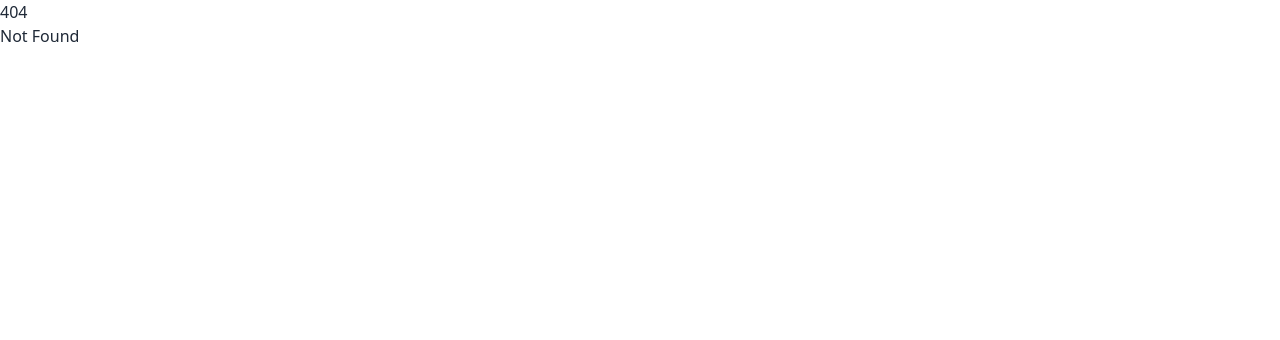
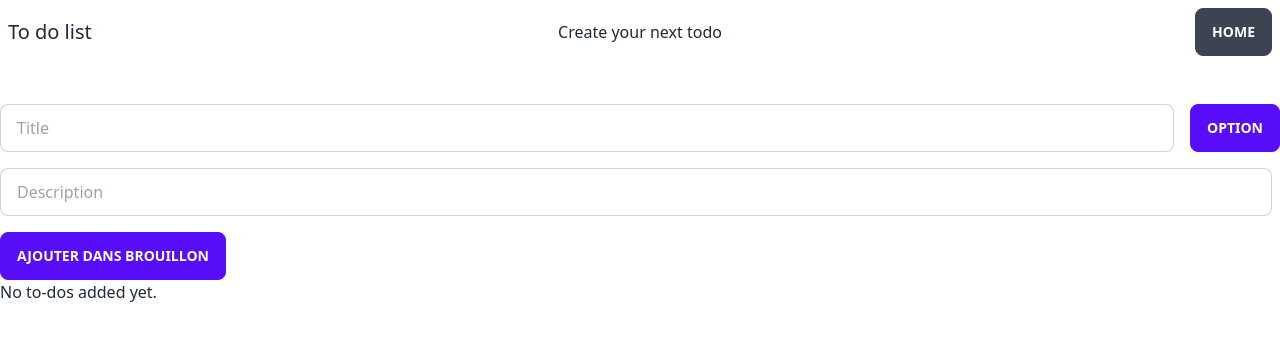
Before and after one commit to nielsmerceron/AWS, a SvelteKit app in the folder Front/todolist/: page /createtodo in a window 1280 px wide. Before the commit this address had no page. Shown: the top 340 px of the page. Built offline with nearby package versions, Linux system fonts and the light colour scheme.

Commit message:
Indication mot de passe + debut createtodo

```diff
--- a/Front/todolist/src/routes/+page.svelte
+++ b/Front/todolist/src/routes/+page.svelte
@@ -13,6 +13,7 @@
                 <ul class="p-2">
                     <li><a href="/signin">Sign in </a></li>
                     <li><a href="/login">Log in </a></li>
+                    <li><a href="/createtodo">Create todo </a></li>
                 </ul>
             </li>
         </ul>
--- /dev/null
+++ b/Front/todolist/src/routes/createtodo/+layout.svelte
@@ -0,0 +1,5 @@
+<script>
+    import "../createtodo/app.postcss";
+  </script>
+
+  <slot />
--- /dev/null
+++ b/Front/todolist/src/routes/createtodo/+page.svelte
@@ -0,0 +1,106 @@
+    <script>
+        let todos = [];
+        let option = 0;
+
+        function addTodo() {
+          const title = document.getElementById('todoTitle').value;
+          const description = document.getElementById('todoDescription').value;
+
+          if (title && description) {
+            todos = [...todos, { title, description }];
+            document.getElementById('todoTitle').value = '';
+            document.getElementById('todoDescription').value = '';
+          }
+        }
+
+        function removeTodo(index) {
+          todos = todos.filter((_, i) => i !== index);
+        }
+
+        function clickOption(){
+            option = 1;
+        }
+
+        function unclickOption(){
+            option = 0;
+        }
+
+        const myButton = document.getElementById("myButton");
+
+        let isClicked = false;
+
+        function handleClick() {
+            isClicked ? isClicked = false : isClicked = true;
+        }
+
+
+      </script>
+
+      <html data-theme="luxury" lang="fr"></html>
+    <div class="navbar ">
+      <div class="navbar-start">
+        <a class=" normal-case text-xl">To do list</a>
+      </div>
+      <div class="navbar-center secondary lg:flex">Create your next todo</div>
+      <div class="navbar-end">
+        <a class="btn" href="/">Home</a>
+      </div>
+    </div>
+
+    {#if option === 0}
+      <div class="container mx-auto py-10">
+        <div class="flex space-x-2 mb-4">
+          <div class="flex-1 mr-2">
+            <input
+              type="text"
+              placeholder="Title"
+              id="todoTitle"
+              class="input input-bordered w-full"
+            />
+          </div>
+          <button class="btn btn-primary" on:click={clickOption}>Option</button>
+        </div>
+        <div class="flex space-x-2 mb-4">
+          <div class="flex-1 mr-2">
+            <input
+              type="text"
+              placeholder="Description"
+              id="todoDescription"
+              class="input input-bordered w-full"
+            />
+          </div>
+        </div>
+        <button class="btn btn-primary" on:click={addTodo}>Ajouter dans Brouillon</button>
+        {#if todos.length === 0}
+          <p>No to-dos added yet.</p>
+        {:else}
+          <ul class="divide-y divide-gray-400">
+            {#each todos as todo, i}
+              <li class="py-4 flex">
+                <div class="flex-1">
+                  <h3 class="text-lg font-bold">{todo.title}</h3>
+                  <p class="text-gray-500">{todo.description}</p>
+                </div>
+                <button class="btn btn-primary" on:click={() => removeTodo(i)}>Remove</button>
+              </li>
+            {/each}
+          </ul>
+        {/if}
+      </div>
+      {:else}
+      <div class="container mx-auto py-10">
+        <div class="flex space-x-2 mb-4">
+            <h1 class="text-5xl font-bold">Option</h1>
+            <button class="btn btn-circle btn-accent" on:click={unclickOption}>
+                <svg xmlns="http://www.w3.org/2000/svg" class="h-8 w-6" fill="none" viewBox="0 0 24 24" stroke="currentColor"><path stroke-linecap="round" stroke-linejoin="round" stroke-width="2" d="M6 18L18 6M6 6l12 12" /></svg>
+            </button>
+        </div>
+        <div class="flex space-x-2 mb-4">
+            <button class="btn btn-primary" on:click={addTodo}>Objectif </button>
+            <h1> Ajout d'un objectif</h1>
+        </div>
+        <button class={isClicked ? "btn btn-primary" : "btn btn-secondary"} on:click={handleClick}> Click me! </button>
+        </div>
+
+
+      {/if}
--- /dev/null
+++ b/Front/todolist/src/routes/createtodo/app.postcss
@@ -0,0 +1,4 @@
+/* Write your global styles here, in PostCSS syntax */
+@tailwind base;
+@tailwind components;
+@tailwind utilities;
--- a/Front/todolist/src/routes/signin/+page.svelte
+++ b/Front/todolist/src/routes/signin/+page.svelte
@@ -6,8 +6,21 @@
     var mdp2 = document.getElementById("mdpas2").value;
     var strongRegex = new RegExp("^(?=.*[a-z])(?=.*[A-Z])(?=.*[0-9])(?=.*[!@#\$%\^&\*])(?=.{8,})");
 
+    let missingChars = [];
     if(!(strongRegex.test(mdp1))){
-      alert("mot de passe faible");
+      if (!/(?=.*[a-z])/.test(mdp1)) {
+        missingChars.push('une lettre minuscule');
+      }
+      if (!/(?=.*[A-Z])/.test(mdp1)) {
+        missingChars.push('une lettre majuscule');
+      }
+      if (!/(?=.*\d)/.test(mdp1)) {
+        missingChars.push('un chiffre');
+      }
+      if (!/(?=.*[@$!%*?&])/.test(mdp1)) {
+        missingChars.push('un caractère spécial (@$!%*?&)');
+      }
+      alert("mot de passe faible il manque " + missingChars);
     }
 
     if (mdp1 != mdp2) {
```
